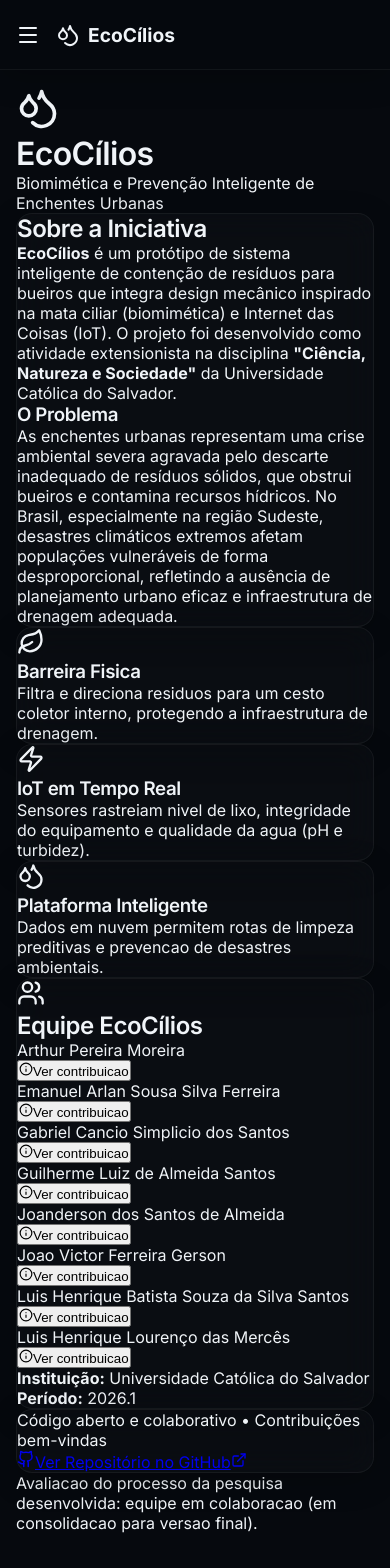
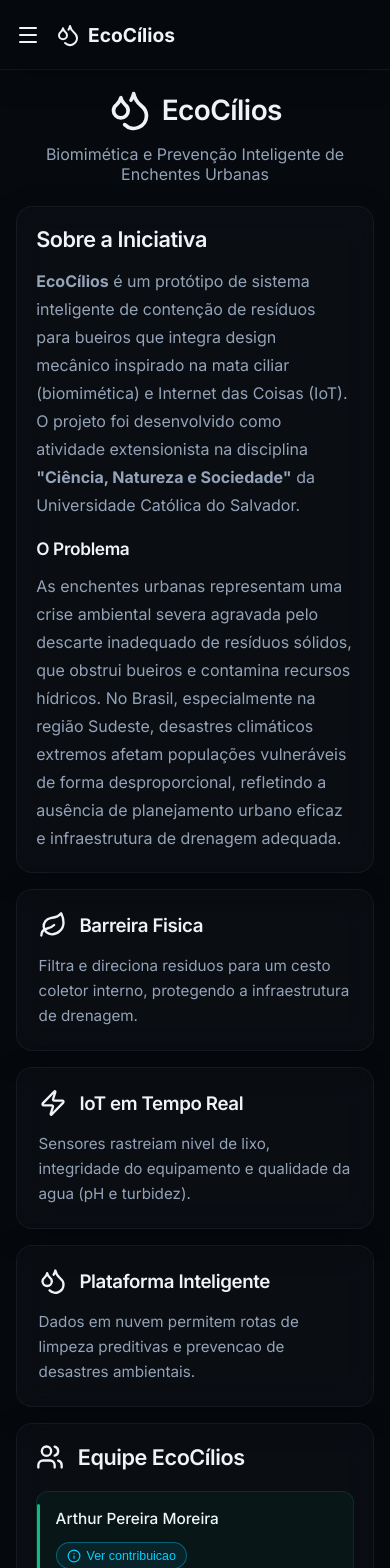
Before and after one commit to emn-f/ecocilios, a React (Vite) app: page /sobre in a window 390 px wide. Shown: the top 1568 px of the page. Built offline with nearby package versions, Linux system fonts and the light colour scheme.

Commit message:
fix(about): normalize responsive spacing and align team card accent bar

```diff
--- a/src/index.css
+++ b/src/index.css
@@ -418,6 +418,217 @@
   gap: 1rem;
 }
 
+/* About Page */
+.about-page {
+  width: 100%;
+  max-width: 1200px;
+  margin: 0 auto;
+  display: flex;
+  flex-direction: column;
+  gap: 1.5rem;
+}
+
+.about-header {
+  text-align: center;
+  padding: 0.25rem 0 0.75rem;
+}
+
+.about-title-row {
+  display: flex;
+  align-items: center;
+  justify-content: center;
+  gap: 0.85rem;
+  margin-bottom: 0.75rem;
+}
+
+.about-title {
+  font-size: 2.35rem;
+  margin: 0;
+}
+
+.about-subtitle {
+  font-size: 1.15rem;
+  color: var(--text-secondary);
+  margin: 0;
+}
+
+.about-section {
+  padding: 1.75rem;
+}
+
+.about-section-title {
+  font-size: 1.65rem;
+  margin-bottom: 0.9rem;
+}
+
+.about-subsection-title {
+  font-size: 1.2rem;
+  margin: 1.2rem 0 0.85rem;
+}
+
+.about-body-text {
+  color: var(--text-secondary);
+  line-height: 1.75;
+}
+
+.about-feature-grid {
+  display: grid;
+  grid-template-columns: repeat(auto-fit, minmax(250px, 1fr));
+  gap: 1rem;
+}
+
+.about-feature-card {
+  padding: 1.35rem;
+}
+
+.about-feature-head {
+  display: flex;
+  align-items: center;
+  gap: 0.8rem;
+  margin-bottom: 0.85rem;
+}
+
+.about-feature-head h3 {
+  margin: 0;
+}
+
+.about-feature-card p {
+  color: var(--text-secondary);
+  font-size: 0.95rem;
+  line-height: 1.65;
+}
+
+.about-team-header {
+  display: flex;
+  align-items: center;
+  gap: 0.85rem;
+  margin-bottom: 1.25rem;
+}
+
+.about-team-header .about-section-title {
+  margin-bottom: 0;
+}
+
+.about-team-grid {
+  display: grid;
+  grid-template-columns: repeat(auto-fit, minmax(260px, 1fr));
+  gap: 0.9rem;
+}
+
+.about-team-card {
+  position: relative;
+  background: rgba(16, 185, 129, 0.05);
+  border-radius: 0.75rem;
+  padding: 1rem 1rem 1rem 1.15rem;
+  border: 1px solid rgba(16, 185, 129, 0.14);
+  min-height: 96px;
+}
+
+.about-team-card::before {
+  content: '';
+  position: absolute;
+  left: 0;
+  top: 12px;
+  bottom: 12px;
+  width: 3px;
+  border-radius: 999px;
+  background: var(--success);
+}
+
+.about-team-name {
+  margin: 0;
+  color: var(--text-primary);
+  font-weight: 500;
+  padding-right: 0.5rem;
+}
+
+.about-team-popover-btn {
+  margin-top: 0.75rem;
+  border: 1px solid rgba(0, 210, 255, 0.35);
+  background: rgba(0, 210, 255, 0.08);
+  color: var(--accent-main);
+  border-radius: 999px;
+  padding: 0.35rem 0.65rem;
+  font-size: 0.78rem;
+  display: inline-flex;
+  align-items: center;
+  gap: 0.35rem;
+  cursor: pointer;
+}
+
+.about-team-popover-btn:hover {
+  background: rgba(0, 210, 255, 0.16);
+}
+
+.about-team-popover {
+  margin-top: 0.7rem;
+  background: rgba(13, 18, 28, 0.96);
+  border: 1px solid rgba(56, 189, 248, 0.35);
+  border-radius: 0.6rem;
+  padding: 0.7rem 0.8rem;
+  box-shadow: 0 8px 18px rgba(0, 0, 0, 0.28);
+}
+
+.about-team-popover p {
+  margin: 0;
+  color: var(--text-secondary);
+  font-size: 0.83rem;
+  line-height: 1.55;
+}
+
+.about-meta-card {
+  margin-top: 1.2rem;
+  padding: 1rem;
+  background-color: rgba(59, 130, 246, 0.05);
+  border-radius: 0.75rem;
+}
+
+.about-meta-card p {
+  margin: 0;
+  color: var(--text-secondary);
+  font-size: 0.9rem;
+}
+
+.about-meta-card p + p {
+  margin-top: 0.5rem;
+}
+
+.about-repo-panel {
+  padding: 1.75rem;
+  text-align: center;
+  background-color: rgba(16, 185, 129, 0.08);
+}
+
+.about-repo-text {
+  color: var(--text-secondary);
+  margin-bottom: 1rem;
+}
+
+.about-repo-link {
+  display: inline-flex;
+  align-items: center;
+  gap: 0.45rem;
+  padding: 0.72rem 1.4rem;
+  background-color: var(--success);
+  color: #fff;
+  text-decoration: none;
+  border-radius: 0.5rem;
+  font-size: 0.95rem;
+  font-weight: 500;
+  transition: transform 0.2s ease;
+}
+
+.about-repo-link:hover {
+  transform: translateY(-1px);
+}
+
+.about-note {
+  color: var(--text-muted);
+  font-size: 0.84rem;
+  text-align: center;
+  margin-top: -0.3rem;
+}
+
 @media (max-width: 992px) {
   .login-container {
     flex-direction: column;
@@ -596,10 +807,63 @@
     width: 100%;
     justify-content: space-between;
   }
+
+  .about-page {
+    gap: 1rem;
+  }
+
+  .about-header {
+    padding: 0.1rem 0 0.4rem;
+  }
+
+  .about-title {
+    font-size: 2rem;
+  }
+
+  .about-subtitle {
+    font-size: 1rem;
+  }
+
+  .about-section {
+    padding: 1.2rem;
+  }
+
+  .about-feature-grid {
+    grid-template-columns: 1fr;
+  }
+
+  .about-team-grid {
+    grid-template-columns: 1fr;
+  }
+
+  .about-team-card {
+    min-height: 0;
+  }
 }
 
 @media (max-width: 576px) {
   .kpi-value {
     font-size: 1.5rem;
   }
+
+  .about-title-row {
+    gap: 0.6rem;
+  }
+
+  .about-title {
+    font-size: 1.75rem;
+  }
+
+  .about-section-title {
+    font-size: 1.35rem;
+  }
+
+  .about-subsection-title {
+    font-size: 1.08rem;
+  }
+
+  .about-team-name {
+    font-size: 0.96rem;
+    line-height: 1.45;
+  }
 }
```
